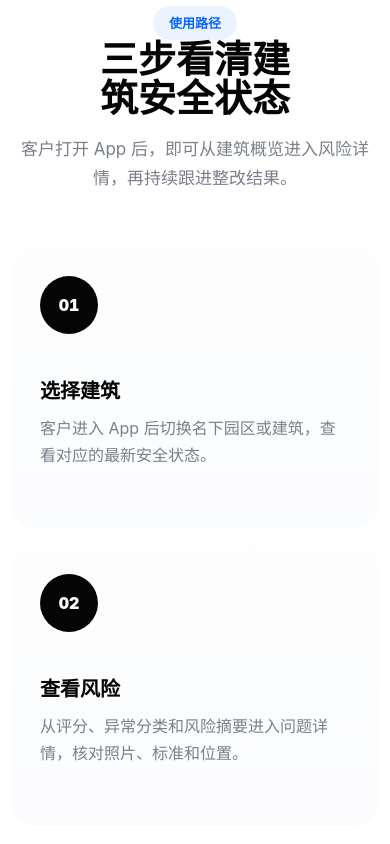
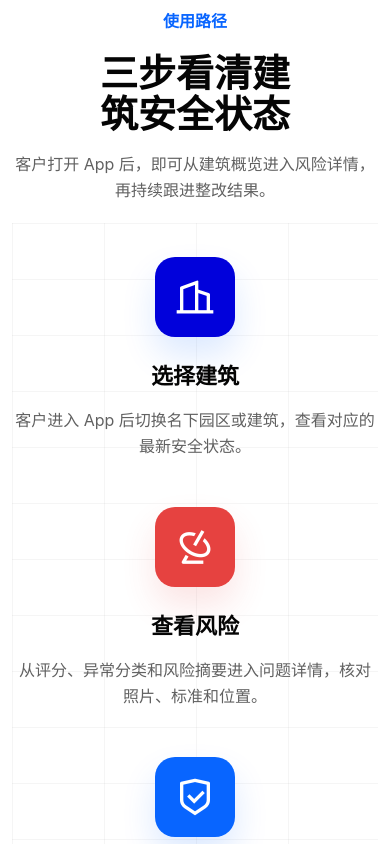
Before and after one commit to YellowDi/buildguard-index, a Vue app: page / in a window 390 px wide. Shown: the part 4760-5604 px from the top of the page. Built offline with nearby package versions, Linux system fonts and the light colour scheme.

Commit message:
Restyle steps section to match Upwize reference

```diff
--- a/src/App.vue
+++ b/src/App.vue
@@ -59,14 +59,20 @@ const steps = [
   {
     title: "选择建筑",
     text: "客户进入 App 后切换名下园区或建筑，查看对应的最新安全状态。",
+    icon: "ri-building-2-line",
+    tone: "deep-blue",
   },
   {
     title: "查看风险",
     text: "从评分、异常分类和风险摘要进入问题详情，核对照片、标准和位置。",
+    icon: "ri-radar-line",
+    tone: "red",
   },
   {
     title: "跟进整改",
     text: "根据建议时限和处理状态持续跟进，并长期保留评估记录。",
+    icon: "ri-shield-check-line",
+    tone: "blue",
   },
 ]
 
@@ -319,8 +325,10 @@ onBeforeUnmount(() => {
         <p>客户打开 App 后，即可从建筑概览进入风险详情，再持续跟进整改结果。</p>
       </div>
       <div class="steps-grid">
-        <article v-for="(step, index) in steps" :key="step.title">
-          <span>{{ String(index + 1).padStart(2, "0") }}</span>
+        <article v-for="step in steps" :key="step.title">
+          <span class="step-icon" :class="`tone-${step.tone}`">
+            <i :class="step.icon" aria-hidden="true"></i>
+          </span>
           <h3>{{ step.title }}</h3>
           <p>{{ step.text }}</p>
         </article>
--- a/src/styles.css
+++ b/src/styles.css
@@ -1385,10 +1385,6 @@ p {
     #f3ebff;
 }
 
-.steps-section {
-  padding-top: 60px;
-}
-
 .pill-label {
   display: inline-flex;
   align-items: center;
@@ -1401,38 +1397,128 @@ p {
   font-weight: 900;
 }
 
+.steps-section.section-shell {
+  width: 100%;
+  padding: 96px 0 24px;
+}
+
+.steps-section .section-heading {
+  display: flex;
+  flex-direction: column;
+  align-items: center;
+  width: min(100% - 60px, 1200px);
+  max-width: 1200px;
+  margin: 0 auto 80px;
+  text-align: center;
+}
+
+.steps-section .pill-label {
+  min-height: 31px;
+  padding: 0;
+  border-radius: 0;
+  color: var(--blue);
+  background: transparent;
+  font-size: 20px;
+  line-height: 1.5;
+  font-weight: 700;
+}
+
+.steps-section .section-heading h2 {
+  margin: 16px 0 0;
+  font-size: 56px;
+  line-height: 1.2;
+  font-weight: 800;
+}
+
+.steps-section .section-heading p {
+  width: min(100%, 534px);
+  margin: 16px auto 0;
+  color: #616161;
+  font-size: 18px;
+  line-height: 1.5;
+}
+
 .steps-grid {
-  display: grid;
-  grid-template-columns: repeat(3, minmax(0, 1fr));
-  gap: 18px;
+  position: relative;
+  display: grid;
+  grid-template-columns: repeat(3, 368px);
+  justify-content: center;
+  gap: 48px;
+  width: min(100% - 60px, 1200px);
+  min-height: 216px;
+  margin: 0 auto;
+}
+
+.steps-grid::before {
+  content: "";
+  position: absolute;
+  left: 13px;
+  right: 11px;
+  top: -58px;
+  height: 503px;
+  background-image:
+    linear-gradient(rgba(5, 5, 5, 0.055) 1px, transparent 1px),
+    linear-gradient(90deg, rgba(5, 5, 5, 0.055) 1px, transparent 1px);
+  background-size: 116px 56px;
+  opacity: 0.72;
+  pointer-events: none;
 }
 
 .steps-grid article {
-  min-height: 280px;
-  padding: 28px;
-  border-radius: 28px;
-  background:
-    linear-gradient(180deg, rgba(255, 255, 255, 0.86), rgba(255, 255, 255, 0.72)),
-    #f2f5fb;
-}
-
-.steps-grid span {
+  position: relative;
+  z-index: 1;
+  display: flex;
+  flex-direction: column;
+  align-items: center;
+  width: 368px;
+  min-height: 216px;
+  padding: 0;
+  text-align: center;
+}
+
+.step-icon {
   display: grid;
   place-items: center;
-  width: 58px;
-  height: 58px;
-  margin-bottom: 82px;
-  border-radius: 999px;
+  width: 80px;
+  height: 80px;
+  margin-bottom: 32px;
+  border-radius: 20px;
   color: #fff;
-  background: #050505;
-  font-weight: 900;
-  font-variant-numeric: tabular-nums;
+  background: var(--blue);
+  box-shadow: 0 18px 34px rgba(8, 101, 255, 0.14);
+}
+
+.step-icon i {
+  font-size: 40px;
+  line-height: 1;
+}
+
+.step-icon.tone-deep-blue {
+  background: #0101db;
+}
+
+.step-icon.tone-red {
+  background: #e64240;
+  box-shadow: 0 18px 34px rgba(230, 66, 64, 0.14);
+}
+
+.step-icon.tone-blue {
+  background: var(--blue);
+}
+
+.steps-grid h3 {
+  margin: 0 0 16px;
+  font-size: 24px;
+  line-height: 1.4;
+  font-weight: 800;
 }
 
 .steps-grid p {
+  width: 100%;
   margin: 0;
-  color: var(--muted);
-  line-height: 1.7;
+  color: #616161;
+  font-size: 18px;
+  line-height: 1.5;
 }
 
 .why-section {
@@ -2258,6 +2344,16 @@ p {
     justify-items: center;
   }
 
+  .steps-grid {
+    grid-template-columns: repeat(3, minmax(0, 1fr));
+    gap: 28px;
+    width: min(100% - 36px, 1200px);
+  }
+
+  .steps-grid article {
+    width: 100%;
+  }
+
   .why-column {
     grid-template-columns: repeat(2, minmax(0, 1fr));
     width: 100%;
@@ -2478,6 +2574,31 @@ p {
     padding: 76px 0;
   }
 
+  .steps-section.section-shell {
+    width: 100%;
+    padding: 76px 0 16px;
+  }
+
+  .steps-section .section-heading {
+    width: min(100% - 24px, 1200px);
+    margin-bottom: 54px;
+  }
+
+  .steps-section .pill-label {
+    font-size: 16px;
+  }
+
+  .steps-section .section-heading h2 {
+    font-size: 38px;
+    line-height: 1.1;
+  }
+
+  .steps-section .section-heading p {
+    max-width: 360px;
+    font-size: 16px;
+    line-height: 1.6;
+  }
+
   .stats-section {
     gap: 24px;
     width: min(100% - 64px, 1200px);
@@ -2566,6 +2687,34 @@ p {
     grid-template-columns: 1fr;
   }
 
+  .steps-grid {
+    gap: 48px;
+    width: min(100% - 24px, 1200px);
+    min-height: auto;
+  }
+
+  .steps-grid::before {
+    left: 0;
+    right: 0;
+    top: -34px;
+    height: calc(100% + 68px);
+    background-size: 92px 56px;
+  }
+
+  .steps-grid article {
+    min-height: auto;
+  }
+
+  .steps-grid h3 {
+    font-size: 22px;
+  }
+
+  .steps-grid p {
+    max-width: 360px;
+    font-size: 16px;
+    line-height: 1.6;
+  }
+
   .feature-section {
     padding-top: 72px;
     padding-bottom: 80px;
@@ -2593,8 +2742,8 @@ p {
     border-radius: 22px;
   }
 
-  .steps-grid span {
-    margin-bottom: 46px;
+  .steps-grid .step-icon {
+    margin-bottom: 24px;
   }
 
   .why-shot {
```
